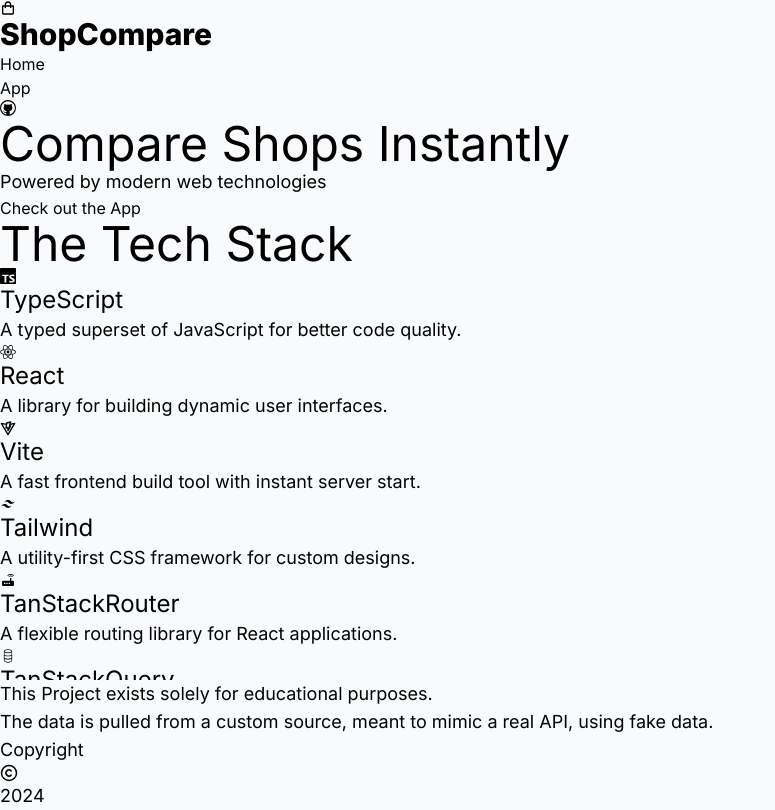
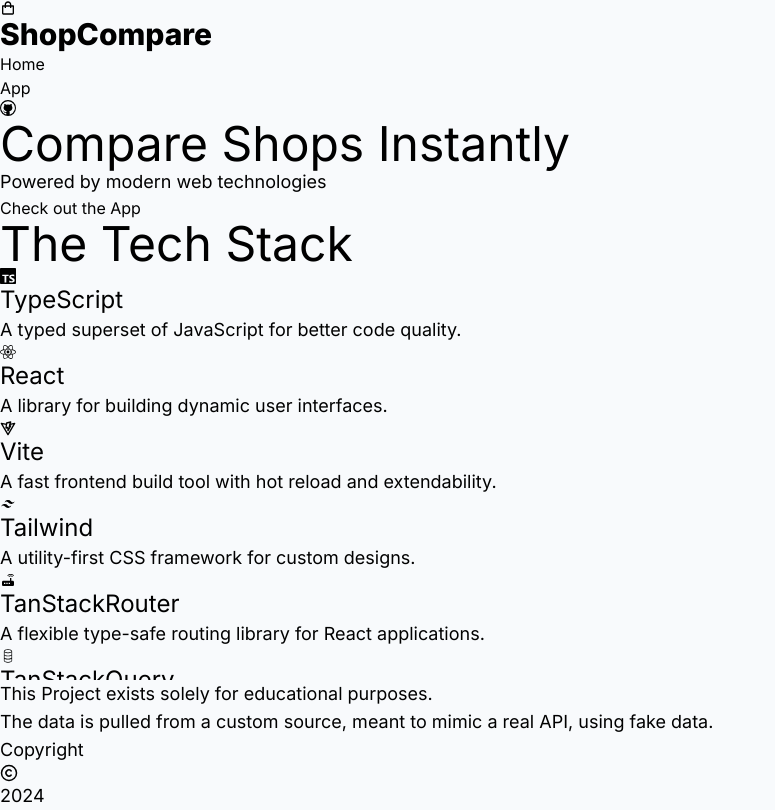
Before and after one commit to Neonsy/React-Learning-Projects, a React (Vite) app in the folder Project-01/: page / in a window 1280 px wide. Shown: the whole page, without its empty margins (0-775 px from the left). Built offline with nearby package versions, Linux system fonts and the light colour scheme.

Commit message:
Final README touch

```diff
--- a/Project-01/src/components/pages/home/techStack.tsx
+++ b/Project-01/src/components/pages/home/techStack.tsx
@@ -29,7 +29,7 @@
                     <div className='flex flex-col justify-center items-center bg-white shadow-xl px-4 py-12 gap-y-5 rounded-lg hover:scale-105 transition-transform'>
                         <TbBrandVite className='text-6xl text-yellow-500' />
                         <h3 className='font-bold'>Vite</h3>
-                        <p className='text-center'>A fast frontend build tool with instant server start.</p>
+                        <p className='text-center'>A fast frontend build tool with hot reload and extendability.</p>
                     </div>
                     <div className='flex flex-col justify-center items-center bg-white shadow-xl px-4 py-12 gap-y-5 rounded-lg hover:scale-105 transition-transform'>
                         <BiLogoTailwindCss className='text-6xl text-sky-600' />
@@ -39,12 +39,12 @@
                     <div className='flex flex-col justify-center items-center bg-white shadow-xl px-4 py-12 gap-y-5 rounded-lg hover:scale-105 transition-transform'>
                         <MdRouter className='text-6xl text-slate-700' />
                         <h3 className='font-bold'>TanStackRouter</h3>
-                        <p className='text-center'>A flexible routing library for React applications.</p>
+                        <p className='text-center'>A flexible type-safe routing library for React applications.</p>
                     </div>
                     <div className='flex flex-col justify-center items-center bg-white shadow-xl px-4 py-12 gap-y-5 rounded-lg hover:scale-105 transition-transform'>
                         <CiDatabase className='text-6xl text-indigo-500' />
                         <h3 className='font-bold'>TanStackQuery</h3>
-                        <p className='text-center'>A data-fetching library for React with caching support.</p>
+                        <p className='text-center'>A data-fetching library for React with caching support and more.</p>
                     </div>
                     <div className='flex flex-col justify-center items-center bg-white shadow-xl px-4 py-12 gap-y-5 rounded-lg hover:scale-105 transition-transform'>
                         <LuAtom className='text-6xl text-orange-500' />
@@ -54,7 +54,7 @@
                     <div className='flex flex-col justify-center items-center bg-white shadow-xl px-4 py-12 gap-y-5 rounded-lg hover:scale-105 transition-transform'>
                         <GiBearFace className='text-6xl text-amber-900' />
                         <h3 className='font-bold'>Zustand</h3>
-                        <p className='text-center'>A simple and scalable state management solution.</p>
+                        <p className='text-center'>A simple and scalable state management store solution.</p>
                     </div>
                 </div>
             </Container>
```
Also changed, not shown: 1 other file (tests, documents, lock files or other folders).
